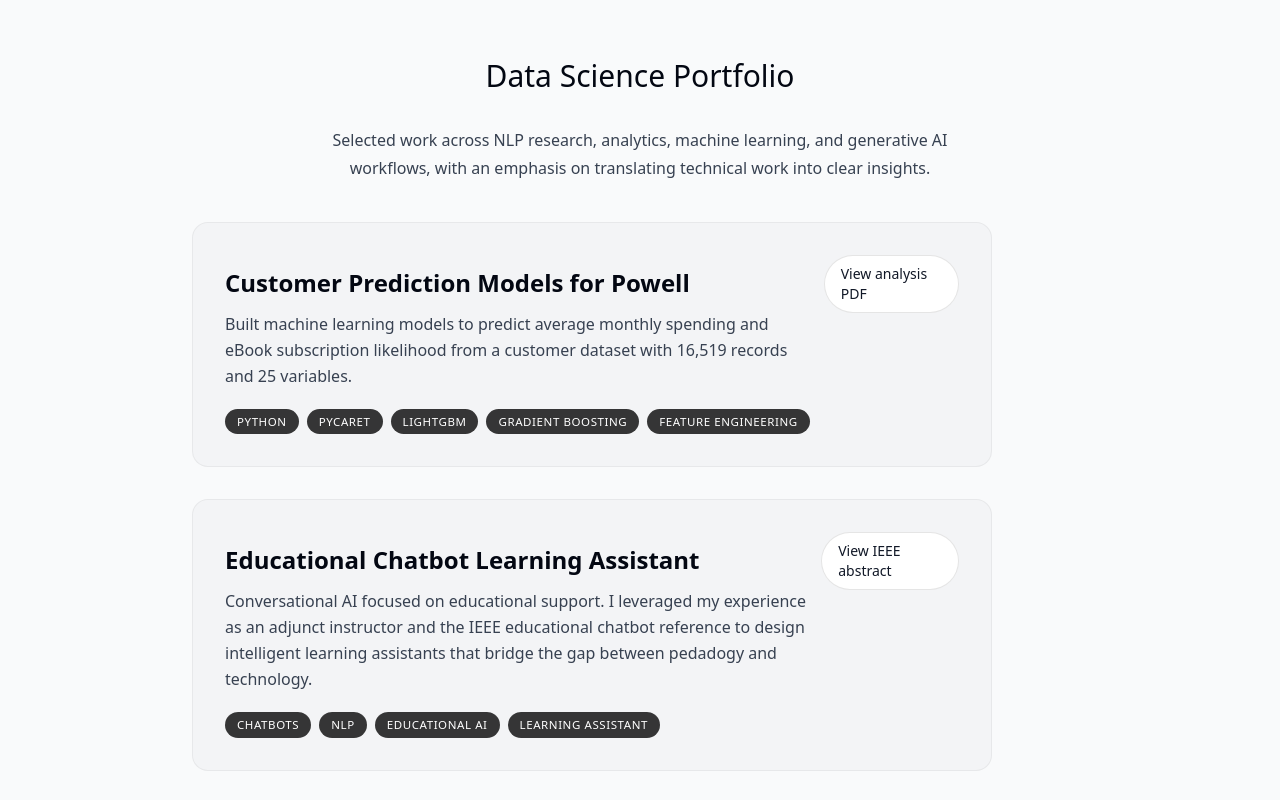
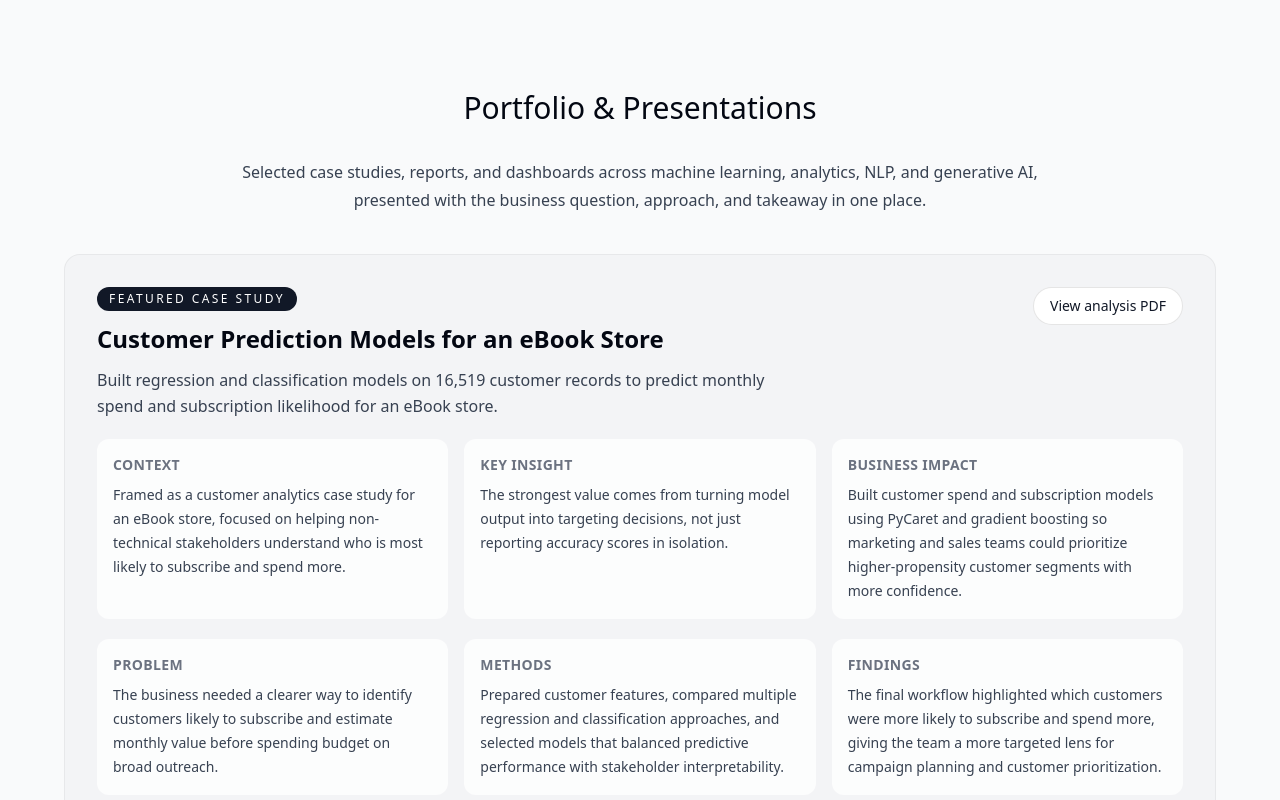
Before and after one commit to nickmoon1/MoonWebsite, a Next.js app: page / in a window 1280 px wide. Shown: the part 1320-2120 px from the top of the page. Built offline with nearby package versions, Linux system fonts and the light colour scheme; no server answers.

Commit message:
feat: enhance profile (#8)

```diff
--- a/app/page.tsx
+++ b/app/page.tsx
@@ -4,7 +4,6 @@ import Contact from "@/components/contact";
 import Experience from "@/components/experience";
 import Insights from "@/components/insights";
 import Intro from "@/components/intro";
-import Presentations from "@/components/presentations";
 import Projects from "@/components/projects";
 import SectionDivider from "@/components/section-divider";
 import Skills from "@/components/skills";
@@ -18,7 +17,6 @@ export default function Home() {
       <About />
       <Projects />
       <Certifications />
-      <Presentations />
       <Insights />
       <Skills />
       <Experience />
--- a/components/about.tsx
+++ b/components/about.tsx
@@ -29,7 +29,9 @@ export default function About() {
         <span className="font-medium">
           Information Systems &amp; Business Analytics
         </span>{" "}
-        at Park University.
+        at Park University, where I&apos;m sharpening the business analytics
+        and decision-support skills that support analyst, BI, and applied ML
+        roles.
       </p>
 
       <p className="mb-4">
--- a/components/contact.tsx
+++ b/components/contact.tsx
@@ -40,6 +40,31 @@ export default function Contact() {
         or send a message below.
       </p>
 
+      <div className="mt-5 space-y-2 text-sm text-gray-700 dark:text-white/75">
+        <p>
+          LinkedIn:{" "}
+          <a
+            className="underline underline-offset-4"
+            href="https://www.linkedin.com/in/moonmware/"
+            target="_blank"
+            rel="noreferrer"
+          >
+            linkedin.com/in/moonmware
+          </a>
+        </p>
+        <p>
+          GitHub:{" "}
+          <a
+            className="underline underline-offset-4"
+            href="https://github.com/nickmoon1"
+            target="_blank"
+            rel="noreferrer"
+          >
+            github.com/nickmoon1
+          </a>
+        </p>
+      </div>
+
       <form
         className="mt-10 flex flex-col dark:text-black"
         action={async (formData) => {
@@ -52,7 +77,7 @@ export default function Contact() {
 
           toast.success("Email sent successfully!");
         }}
-      >
+    >
         <input
           className="h-14 rounded-lg borderBlack px-4 transition-all dark:bg-white dark:bg-opacity-80 dark:outline-none dark:focus:bg-opacity-100"
           name="senderEmail"
--- a/components/presentations.tsx
+++ /dev/null
@@ -1,60 +0,0 @@
-"use client";
-
-import { presentationsData } from "@/lib/data";
-import { useSectionInView } from "@/lib/hooks";
-import { motion } from "framer-motion";
-import Link from "next/link";
-import SectionHeading from "./section-heading";
-
-export default function Presentations() {
-  const { ref } = useSectionInView("Presentations", 0.35);
-
-  return (
-    <section
-      id="presentations"
-      ref={ref}
-      className="mb-28 w-full max-w-[56rem] scroll-mt-28"
-    >
-      <SectionHeading>Data presentations</SectionHeading>
-      <p className="mx-auto mb-8 max-w-[40rem] text-center leading-7 text-gray-700 dark:text-white/75">
-        A place for analysis decks, downloadable reports, and future dashboard
-        embeds that showcase how data stories are communicated.
-      </p>
-      <div className="grid gap-4">
-        {presentationsData.map((item, index) => (
-          <motion.article
-            key={item.title}
-            className="rounded-2xl border border-black/5 bg-gray-100 p-6 dark:bg-white/10"
-            initial={{ opacity: 0, y: 30 }}
-            whileInView={{ opacity: 1, y: 0 }}
-            viewport={{ once: true }}
-            transition={{ delay: index * 0.08 }}
-          >
-            <div className="flex flex-col gap-4 sm:flex-row sm:items-start sm:justify-between">
-              <div className="max-w-[42rem]">
-                <h3 className="text-xl font-semibold">{item.title}</h3>
-                <p className="mt-3 leading-7 text-gray-700 dark:text-white/75">
-                  {item.summary}
-                </p>
-              </div>
-              {item.href ? (
-                <Link
-                  href={item.href}
-                  target="_blank"
-                  rel="noreferrer"
-                  className="inline-flex rounded-full bg-gray-900 px-4 py-2 text-sm font-medium text-white transition hover:scale-105 dark:bg-white dark:text-gray-900"
-                >
-                  {item.linkLabel ?? "View presentation"}
-                </Link>
-              ) : (
-                <span className="inline-flex rounded-full border border-dashed border-black/10 px-4 py-2 text-sm text-gray-600 dark:text-white/60">
-                  {item.linkLabel ?? "Link coming soon"}
-                </span>
-              )}
-            </div>
-          </motion.article>
-        ))}
-      </div>
-    </section>
-  );
-}
--- a/components/project.tsx
+++ b/components/project.tsx
@@ -12,6 +12,9 @@ export default function Project({
   href,
   linkLabel,
   featured,
+  context,
+  insight,
+  businessImpact,
   problem,
   methods,
   findings,
@@ -34,9 +37,7 @@ export default function Project({
       className="group mb-5 sm:mb-8 last:mb-0"
     >
       <section
-        className={`overflow-hidden rounded-2xl border border-black/5 bg-gray-100 transition hover:bg-gray-200 dark:bg-white/10 dark:hover:bg-white/20 ${
-          featured ? "max-w-[56rem]" : "max-w-[50rem]"
-        }`}
+        className="overflow-hidden rounded-2xl border border-black/5 bg-gray-100 transition hover:bg-gray-200 dark:bg-white/10 dark:hover:bg-white/20"
       >
         <div className="flex flex-col gap-5 px-5 py-6 sm:px-8 sm:py-8">
           <div className="flex flex-col gap-3 sm:flex-row sm:items-start sm:justify-between">
@@ -71,8 +72,47 @@ export default function Project({
             )}
           </div>
 
+          {(featured || context || insight || businessImpact) && (
+            <div
+              className={`grid gap-4 ${
+                featured ? "lg:grid-cols-3" : "lg:grid-cols-2"
+              }`}
+            >
+              {context && (
+                <div className="rounded-xl bg-white/80 p-4 dark:bg-black/10">
+                  <p className="text-sm font-semibold uppercase tracking-wide text-gray-500 dark:text-white/50">
+                    Context
+                  </p>
+                  <p className="mt-2 text-sm leading-6 text-gray-700 dark:text-white/75">
+                    {context}
+                  </p>
+                </div>
+              )}
+              {insight && (
+                <div className="rounded-xl bg-white/80 p-4 dark:bg-black/10">
+                  <p className="text-sm font-semibold uppercase tracking-wide text-gray-500 dark:text-white/50">
+                    Key insight
+                  </p>
+                  <p className="mt-2 text-sm leading-6 text-gray-700 dark:text-white/75">
+                    {insight}
+                  </p>
+                </div>
+              )}
+              {businessImpact && (
+                <div className="rounded-xl bg-white/80 p-4 dark:bg-black/10">
+                  <p className="text-sm font-semibold uppercase tracking-wide text-gray-500 dark:text-white/50">
+                    Business impact
+                  </p>
+                  <p className="mt-2 text-sm leading-6 text-gray-700 dark:text-white/75">
+                    {businessImpact}
+                  </p>
+                </div>
+              )}
+            </div>
+          )}
+
           {featured && (
-            <div className="grid gap-4 sm:grid-cols-3">
+            <div className="grid gap-4 lg:grid-cols-3">
               <div className="rounded-xl bg-white/80 p-4 dark:bg-black/10">
                 <p className="text-sm font-semibold uppercase tracking-wide text-gray-500 dark:text-white/50">
                   Problem
--- a/components/projects.tsx
+++ b/components/projects.tsx
@@ -10,12 +10,16 @@ export default function Projects() {
   const { ref } = useSectionInView("Portfolio", 0.35);
 
   return (
-    <section ref={ref} id="portfolio" className="mb-28 scroll-mt-28">
-      <SectionHeading>Data science portfolio</SectionHeading>
-      <p className="mx-auto mb-10 max-w-[42rem] text-center leading-7 text-gray-700 dark:text-white/75">
-        Selected work across NLP research, analytics, machine learning, and
-        generative AI workflows, with an emphasis on translating technical work
-        into clear insights.
+    <section
+      ref={ref}
+      id="portfolio"
+      className="mb-28 w-full max-w-[72rem] scroll-mt-28"
+    >
+      <SectionHeading>Portfolio & presentations</SectionHeading>
+      <p className="mx-auto mb-10 max-w-[52rem] text-center leading-7 text-gray-700 dark:text-white/75">
+        Selected case studies, reports, and dashboards across machine learning,
+        analytics, NLP, and generative AI, presented with the business question,
+        approach, and takeaway in one place.
       </p>
       <div>
         {portfolioData.map((project) => (
--- a/lib/data.ts
+++ b/lib/data.ts
@@ -8,7 +8,6 @@ import type {
   InsightItem,
   NavLink,
   PortfolioItem,
-  PresentationItem,
 } from "./types";
 
 export const links: readonly NavLink[] = [
@@ -27,10 +26,6 @@ export const links: readonly NavLink[] = [
   {
     name: "Certifications",
     hash: "#certifications",
-  },
-  {
-    name: "Presentations",
-    hash: "#presentations",
   },
   {
     name: "Contact",
@@ -59,7 +54,7 @@ export const experiencesData: readonly ExperienceItem[] = [
     title: "M.S. in Information Systems & Business Analytics",
     location: "Park University",
     description:
-      "Currently expanding skills in analytics, business decision support, and data-driven storytelling to complement an engineering and ML background.",
+      "Currently strengthening business analytics, decision support, and data storytelling skills to target analyst, BI, and applied machine learning roles that connect technical models to business outcomes.",
     icon: React.createElement(LuGraduationCap),
     date: "2024 - Current",
   },
@@ -107,9 +102,9 @@ export const experiencesData: readonly ExperienceItem[] = [
 
 export const portfolioData: readonly PortfolioItem[] = [
   {
-    title: "Customer Prediction Models for Powell",
+    title: "Customer Prediction Models for an eBook Store",
     description:
-      "Built machine learning models to predict average monthly spending and eBook subscription likelihood from a customer dataset with 16,519 records and 25 variables.",
+      "Built regression and classification models on 16,519 customer records to predict monthly spend and subscription likelihood for an eBook store.",
     tools: [
       "Python",
       "PyCaret",
@@ -119,6 +114,19 @@ export const portfolioData: readonly PortfolioItem[] = [
     ],
     href: "/Powell-eBook-Prediction-Models%20(1).pdf",
     linkLabel: "View analysis PDF",
+    featured: true,
+    context:
+      "Framed as a customer analytics case study for an eBook store, focused on helping non-technical stakeholders understand who is most likely to subscribe and spend more.",
+    insight:
+      "The strongest value comes from turning model output into targeting decisions, not just reporting accuracy scores in isolation.",
+    businessImpact:
+      "Built customer spend and subscription models using PyCaret and gradient boosting so marketing and sales teams could prioritize higher-propensity customer segments with more confidence.",
+    problem:
+      "The business needed a clearer way to identify customers likely to subscribe and estimate monthly value before spending budget on broad outreach.",
+    methods:
+      "Prepared customer features, compared multiple regression and classification approaches, and selected models that balanced predictive performance with stakeholder interpretability.",
+    findings:
+      "The final workflow highlighted which customers were more likely to subscribe and spend more, giving the team a more targeted lens for campaign planning and customer prioritization.",
   },
   {
     title: "Educational Chatbot Learning Assistant",
@@ -127,6 +135,18 @@ export const portfolioData: readonly PortfolioItem[] = [
     tools: ["Chatbots", "NLP", "Educational AI", "Learning Assistant"],
     href: "https://ieeexplore.ieee.org/abstract/document/11328214/",
     linkLabel: "View IEEE abstract",
+    context:
+      "Conceptual and research-backed educational AI project shaped by teaching experience, chatbot design thinking, and current work in applied analytics.",
+    insight:
+      "The most effective learning assistants do more than answer questions. They support comprehension, reduce friction for students, and align responses with instructional goals.",
+    businessImpact:
+      "Designed an educational chatbot concept using instructional context and NLP framing so student support could become more scalable, consistent, and accessible outside normal class time.",
+    problem:
+      "Students often need timely academic support outside scheduled instruction, while instructors need ways to extend guidance without sacrificing consistency or learning quality.",
+    methods:
+      "Combined adjunct teaching experience with educational chatbot research to define a learning assistant use case focused on student support, question handling, and better pedagogy-technology alignment.",
+    findings:
+      "The project showed how chatbot workflows can complement instruction by improving response availability, reinforcing course support, and creating a stronger foundation for future conversational AI in education.",
   },
   {
     title: "Voice User Interface Accent Research",
@@ -150,18 +170,12 @@ export const portfolioData: readonly PortfolioItem[] = [
     tools: ["Python", "SQL", "EDA", "Data Cleaning", "Stakeholder Reporting"],
     href: "/Healthcare.pdf",
     linkLabel: "Open healthcare EDA PDF",
-  },
-  {
-    title: "Predictive Modeling & Forecasting",
-    description:
-      "Developed regression, classification, and time-series models for school performance, customer spend, patient readmission, subscription adoption, and 30-day incident forecasting.",
-    tools: [
-      "scikit-learn",
-      "Prophet",
-      "Regression",
-      "Classification",
-      "Forecasting",
-    ],
+    context:
+      "Exploratory healthcare analytics project on a readmission dataset that hiring managers will immediately recognize.",
+    insight:
+      "This project is strongest when it shows the full workflow: profiling, missing data treatment, feature behavior, and a clear next modeling step.",
+    businessImpact:
+      "Analyzed readmission patterns and data quality issues so the dataset could support more reliable risk modeling and operational decision-making in a healthcare context.",
   },
   {
     title: "Interactive Tableau Dashboards",
@@ -170,6 +184,12 @@ export const portfolioData: readonly PortfolioItem[] = [
     tools: ["Tableau", "Dashboards", "KPIs", "Data Visualization"],
     href: "https://public.tableau.com/app/profile/nickmoon.mware/vizzes",
     linkLabel: "View Tableau Public profile",
+    context:
+      "Public dashboard work intended for recruiters, hiring managers, and non-technical stakeholders reviewing projects.",
+    insight:
+      "Each dashboard should communicate the business question, dataset context, and primary takeaway within the first few seconds.",
+    businessImpact:
+      "Built story-first dashboards in Tableau so viewers could move from chart reading to decision insight quickly, without needing a live walkthrough.",
   },
 ] as const;
 
@@ -179,63 +199,28 @@ export const certificationsData: readonly CertificationItem[] = [
     issuer: "IBM",
     summary:
       "Covers practical applications of generative AI in data science workflows, including analysis support, experimentation, and model-assisted productivity.",
+    href: "https://www.credly.com/badges/fbfaeea6-c993-4c1d-8c9d-d73f87c0c28c",
   },
   {
     title: "Generative AI for End-to-End Data Science Modeling",
     issuer: "Dallas Data Science Academy",
     summary:
       "Focuses on integrating generative AI into the full data science lifecycle, from problem framing and analysis to modeling and communication.",
+    href: "https://www.credly.com/badges/11c39330-fb30-4de8-b73c-2d25ee7012bd",
   },
   {
-    title: "Business Analysis Fundamentals",
+    title: "Business Intelligence",
     issuer: "Coursera",
     summary:
-      "Supports business-facing communication, requirements thinking, and the ability to connect analytical outputs to decision-making contexts.",
+      "Supports dashboard design, business-facing communication, and the ability to connect analytical outputs to decision-making contexts.",
+    href: "/Business_intelligence_coursera.pdf",
   },
   {
     title: "SQL Essential Training",
     issuer: "LinkedIn Learning",
     summary:
       "Reinforces practical SQL querying skills used across exploration, reporting, and data validation workflows.",
-  },
-] as const;
-
-export const presentationsData: readonly PresentationItem[] = [
-  {
-    title: "Powell Prediction Models",
-    summary:
-      "Presentation-ready PDF summarizing customer segmentation, subscription prediction, monthly spending forecasts, and model-selection decisions.",
-    href: "/Powell-eBook-Prediction-Models%20(1).pdf",
-    linkLabel: "Open ML analysis PDF",
-  },
-  {
-    title: "Healthcare Readmission EDA",
-    summary:
-      "Exploratory analysis of a healthcare readmission dataset covering 12,980 records, variable distributions, key clinical and cost features, and next-step modeling considerations.",
-    href: "/Healthcare.pdf",
-    linkLabel: "Open healthcare EDA PDF",
-  },
-  {
-    title: "Educational Chatbot Learning Assistant Reference",
-    summary:
-      "External IEEE reference connected to chatbot-assisted learning and educational support, useful for framing future conversational AI portfolio work.",
-    href: "https://ieeexplore.ieee.org/abstract/document/11328214/",
-    linkLabel: "Open IEEE abstract",
-  },
-  {
-    title: "Tableau Public Profile",
-    summary:
-      "Central hub for interactive dashboards and public visual analytics work across portfolio projects and data storytelling examples.",
-    href: "https://public.tableau.com/app/profile/nickmoon.mware/vizzes",
-    linkLabel: "Open Tableau profile",
-  },
-  {
-    title:
-      "Machine Learning Based Network Implementation to Translate Spoken Audio to Words in TextFile",
-    summary:
-      "Research paper and artifact covering the ASR workflow, model design, word error rate framing, and findings from the speech-to-text study.",
-    href: "/NLP_SPEECH_TEXT.pdf",
-    linkLabel: "Open research PDF",
+    href: "https://www.linkedin.com/learning/certificates/1ab426eff60c5fdc6d80c3b95d0e421872f88b0e25218928eb182a6a5308110b?trk=share_certificate",
   },
 ] as const;
 
```
Also changed, not shown: lib/types.ts (+4 -9 lines), 1 other file (tests, documents, lock files or other folders).
